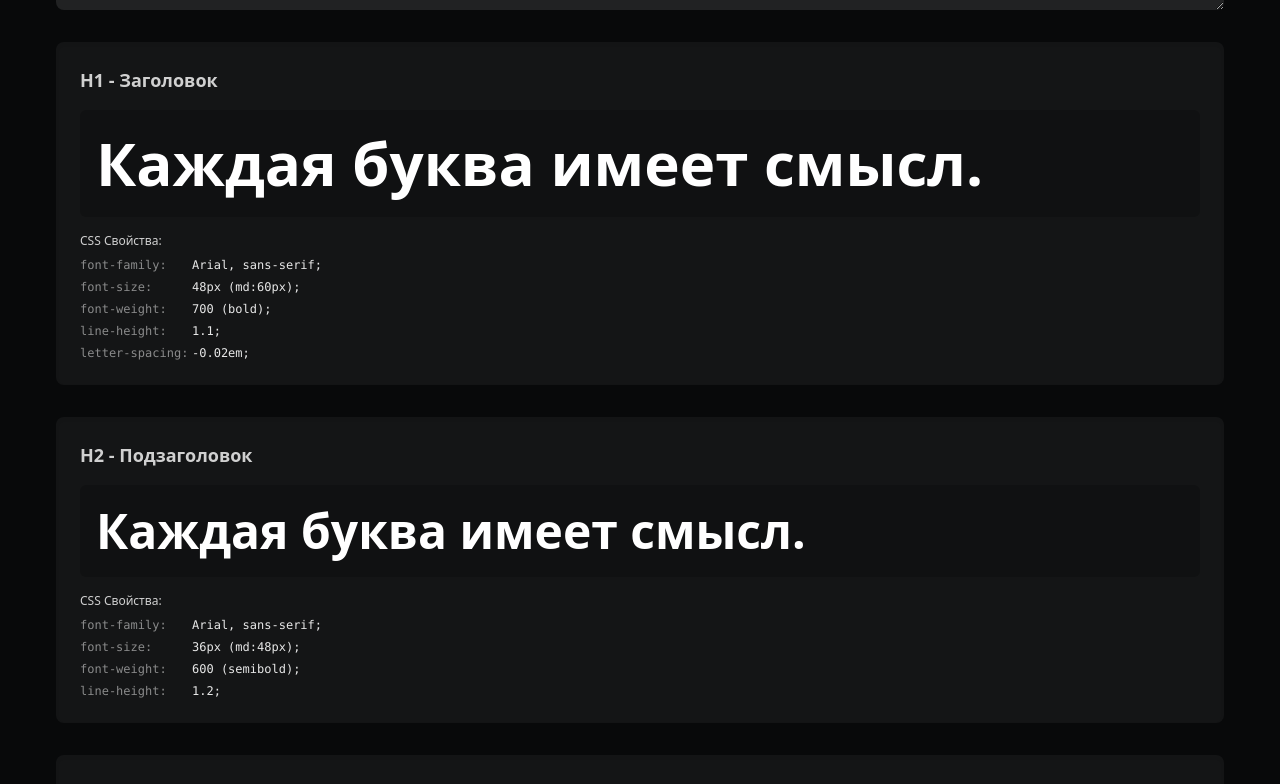
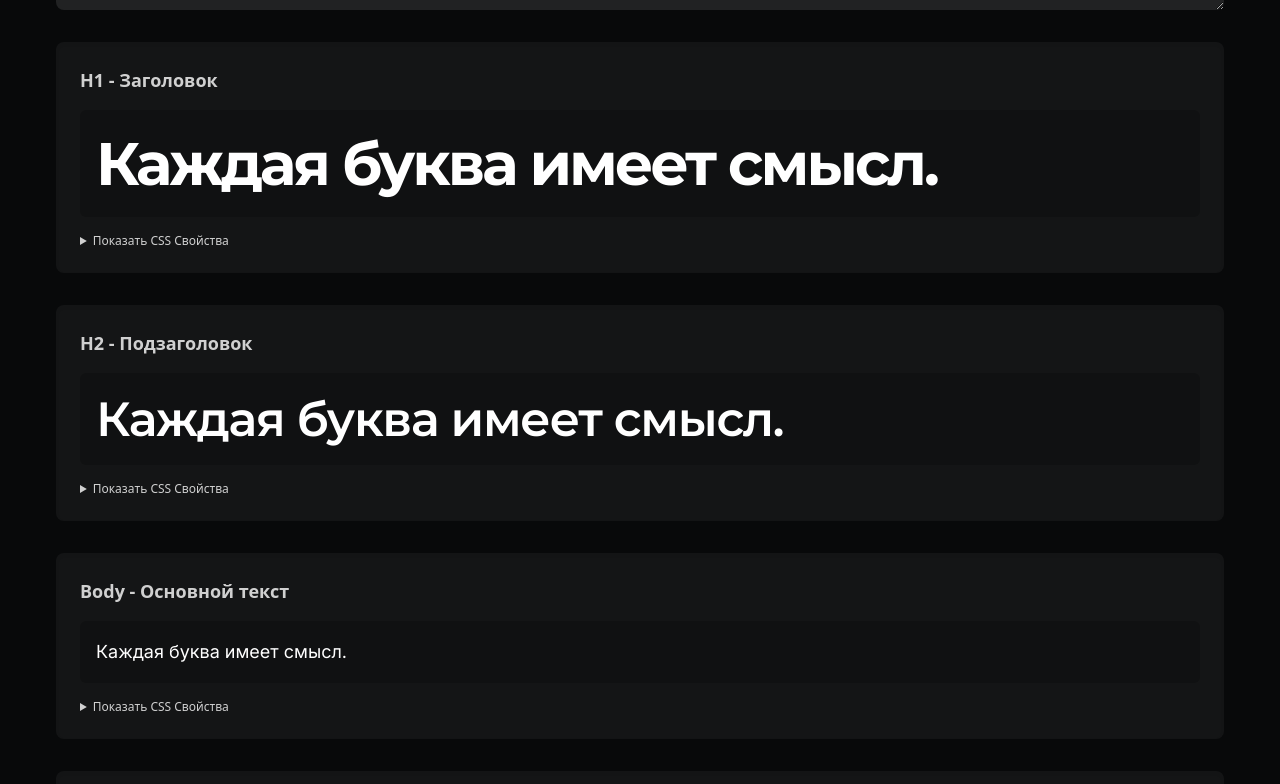
Before and after one commit to adscompass/brand-hub, a Svelte app in the folder client/: page / in a window 1280 px wide. Shown: the part 1997-2781 px from the top of the page. Built offline with nearby package versions, Linux system fonts and the light colour scheme.

Commit message:
feat: add copy styles button to typography playground

```diff
--- a/client/src/App.svelte
+++ b/client/src/App.svelte
@@ -101,46 +101,64 @@
       {
         id: 'heading-1',
         name: 'H1 - Заголовок',
-        className: 'font-bold text-5xl md:text-6xl leading-tight',
+        className:
+          'text-5xl md:text-6xl font-bold leading-tight tracking-tighter',
+        font: 'accident',
         properties: {
-          'font-family': 'Arial, sans-serif',
-          'font-size': '48px (md:60px)',
-          'font-weight': '700 (bold)',
-          'line-height': '1.1',
-          'letter-spacing': '-0.02em',
+          'font-family': {
+            css: 'var(--font-family-accident)',
+            display: '"Montserrat", sans-serif',
+          },
+          'font-size': { css: '3rem', display: '3rem (48px)' },
+          'font-weight': { css: '700', display: '700 (Bold)' },
+          'line-height': { css: '1.1', display: '1.1' },
+          'letter-spacing': { css: '-0.05em', display: '-0.05em' },
         },
       },
       {
         id: 'heading-2',
         name: 'H2 - Подзаголовок',
-        className: 'font-semibold text-4xl md:text-5xl leading-tight',
+        className:
+          'text-4xl md:text-5xl font-semibold leading-tight tracking-tight',
+        font: 'accident',
         properties: {
-          'font-family': 'Arial, sans-serif',
-          'font-size': '36px (md:48px)',
-          'font-weight': '600 (semibold)',
-          'line-height': '1.2',
+          'font-family': {
+            css: 'var(--font-family-accident)',
+            display: '"Montserrat", sans-serif',
+          },
+          'font-size': { css: '2.25rem', display: '2.25rem (36px)' },
+          'font-weight': { css: '600', display: '600 (Semibold)' },
+          'line-height': { css: '1.2', display: '1.2' },
         },
       },
       {
         id: 'body-text',
         name: 'Body - Основной текст',
-        className: 'font-normal text-base md:text-lg leading-relaxed',
+        className: 'text-base md:text-lg font-normal leading-relaxed',
+        font: 'main',
         properties: {
-          'font-family': 'Verdana, sans-serif',
-          'font-size': '16px (md:18px)',
-          'font-weight': '400 (normal)',
-          'line-height': '1.6',
+          'font-family': {
+            css: 'var(--font-family-main)',
+            display: '"Inter", sans-serif',
+          },
+          'font-size': { css: '1rem', display: '1rem (16px)' },
+          'font-weight': { css: '400', display: '400 (Normal)' },
+          'line-height': { css: '1.6', display: '1.6' },
         },
       },
       {
         id: 'caption',
         name: 'Caption - Подпись',
-        className: 'font-light text-xs md:text-sm text-white/70',
+        className: 'text-xs md:text-sm font-light text-white/70',
+        font: 'main',
         properties: {
-          'font-family': 'Verdana, sans-serif',
-          'font-size': '12px (md:14px)',
-          'font-weight': '300 (light)',
-          'line-height': '1.4',
+          'font-family': {
+            css: 'var(--font-family-main)',
+            display: '"Inter", sans-serif',
+          },
+          'font-size': { css: '0.75rem', display: '0.75rem (12px)' },
+          'font-weight': { css: '300', display: '300 (Light)' },
+          'line-height': { css: '1.4', display: '1.4' },
         },
       },
     ],
--- a/client/src/components/ColorCard.svelte
+++ b/client/src/components/ColorCard.svelte
@@ -2,6 +2,7 @@
   import { gestures } from '../lib/actions/gestures.js';
   import convert from 'color-convert';
   import Icon from './Icon.svelte';
+  import { copyToClipboard } from '../lib/utils/copy.js';
 
   let { color } = $props();
   let copied = $state(false);
@@ -48,34 +49,15 @@
     return luma > 0.5 ? '#000000' : '#FFFFFF';
   });
 
-  function copyText() {
+  async function handleCopy() {
     if (exploded || copied) return;
-    const text = currentValue;
-    if (navigator.clipboard && window.isSecureContext) {
-      navigator.clipboard
-        .writeText(text)
-        .then(showCopiedMessage)
-        .catch(() => fallbackCopy(text));
-    } else {
-      fallbackCopy(text);
+    try {
+      await copyToClipboard(currentValue);
+      showCopiedMessage();
+    } catch (err) {
+      console.error('Не удалось скопировать текст цвета:', err);
+      alert('Не удалось скопировать. Пожалуйста, попробуйте вручную.');
     }
-  }
-
-  function fallbackCopy(text) {
-    const textArea = document.createElement('textarea');
-    textArea.value = text;
-    textArea.style.position = 'fixed';
-    textArea.style.top = '-9999px';
-    textArea.style.left = '-9999px';
-    document.body.appendChild(textArea);
-    textArea.focus();
-    textArea.select();
-    try {
-      if (document.execCommand('copy')) showCopiedMessage();
-    } catch (err) {
-      console.error('Fallback-копирование не удалось', err);
-    }
-    document.body.removeChild(textArea);
   }
 
   function showCopiedMessage() {
@@ -123,7 +105,7 @@
     if (arrowButton) {
       cycleFormat(arrowButton.dataset.arrow);
     } else {
-      copyText();
+      handleCopy();
     }
   }
 
@@ -131,7 +113,7 @@
     if (exploded || copied) return;
     if (['Enter', ' '].includes(event.key)) {
       event.preventDefault();
-      copyText();
+      handleCopy();
     } else if (event.key === 'ArrowLeft') {
       event.preventDefault();
       cycleFormat('prev');
--- a/client/src/components/TypographyPlayground.svelte
+++ b/client/src/components/TypographyPlayground.svelte
@@ -1,7 +1,33 @@
 <script>
+  import { copyToClipboard } from '../lib/utils/copy';
+
   let { styles } = $props();
 
   let inputText = $state('Каждая буква имеет смысл.');
+  let copiedState = $state({});
+
+  function generateCssString(style) {
+    const propertiesString = Object.entries(style.properties)
+      .map(([prop, valueObj]) => `  ${prop}: ${valueObj.css};`)
+      .join('\n');
+
+    return `.${style.id} {\n${propertiesString}\n}`;
+  }
+
+  async function handleCopyClick(style) {
+    const cssText = generateCssString(style);
+
+    try {
+      await copyToClipboard(cssText);
+      copiedState[style.id] = true;
+      setTimeout(() => {
+        copiedState[style.id] = false;
+      }, 2000);
+    } catch (err) {
+      console.error('Не удалось скопировать CSS:', err);
+      alert('Не удалось скопировать CSS. Пожалуйста, попробуйте вручную.');
+    }
+  }
 </script>
 
 <div class="flex flex-col gap-8">
@@ -17,24 +43,64 @@
     <div class="flex flex-col gap-4 rounded-lg bg-white/5 p-6 shadow-inner">
       <h3 class="text-lg font-semibold text-white/80">{style.name}</h3>
       <div class="rounded-md bg-black/20 py-4 sm:px-4">
-        <p class={style.className}>
+        <p
+          class="{style.className} {style.font === 'main'
+            ? 'font-main'
+            : 'font-accident'}"
+        >
           {inputText || 'Пустой текст для предпросмотра.'}
         </p>
       </div>
 
-      <div class="space-y-1.5 text-xs">
-        <h4 class="mb-2 font-medium text-white/80">CSS Свойства:</h4>
+      <details class="text-xs">
+        <summary
+          class="cursor-pointer font-medium text-white/80 hover:text-white"
+        >
+          Показать CSS Свойства
+        </summary>
+        <div
+          class="mt-4 flex flex-col gap-4 rounded-md border border-white/10 p-4"
+        >
+          <div class="space-y-1.5">
             <div class="flex flex-col gap-1.5">
-          {#each Object.entries(style.properties) as [prop, value] (prop)}
+              {#each Object.entries(style.properties) as [prop, valueObj] (prop)}
                 <div class="flex items-start">
-              <span class="w-28 shrink-0 font-mono text-white/50">{prop}:</span>
+                  <span class="w-28 shrink-0 font-mono text-white/50"
+                    >{prop}:</span
+                  >
                   <span class="flex-grow break-words font-mono text-white/90"
-                >{value};</span
+                    >{valueObj.display};</span
                   >
                 </div>
               {/each}
             </div>
           </div>
+          <button
+            onclick={() => handleCopyClick(style)}
+            class="mt-2 flex w-full max-w-xs items-center justify-center gap-2 rounded-md bg-white/10 px-3 py-2 text-center text-white/80 transition-colors hover:bg-white/20"
+          >
+            {copiedState[style.id] ? 'Скопировано!' : 'Копировать CSS'}
+          </button>
+        </div>
+      </details>
     </div>
   {/each}
 </div>
+
+<style>
+  @import url('https://fonts.googleapis.com/css2?family=Inter:wght@300;400;600;700&family=Montserrat:wght@600;700&display=swap');
+  :global(:root) {
+    --font-family-main:
+      'Inter', 'SF Pro Text', 'Helvetica Neue', 'Helvetica', 'Roboto', 'Arial',
+      sans-serif;
+    --font-family-accident: 'Montserrat', 'DejaVu Sans', Verdana, sans-serif;
+  }
+
+  :global(.font-main) {
+    font-family: var(--font-family-main);
+  }
+
+  :global(.font-accident) {
+    font-family: var(--font-family-accident);
+  }
+</style>
--- /dev/null
+++ b/client/src/lib/utils/copy.js
@@ -0,0 +1,42 @@
+function fallbackCopy(text) {
+  const textArea = document.createElement('textarea');
+  textArea.value = text;
+
+  textArea.style.position = 'fixed';
+  textArea.style.top = '-9999px';
+  textArea.style.left = '-9999px';
+
+  document.body.appendChild(textArea);
+  textArea.focus();
+  textArea.select();
+
+  let successful = false;
+  try {
+    successful = document.execCommand('copy');
+  } catch (err) {
+    console.error('Fallback-копирование не удалось:', err);
+  }
+
+  document.body.removeChild(textArea);
+  return successful;
+}
+
+export async function copyToClipboard(text) {
+  if (navigator.clipboard && window.isSecureContext) {
+    try {
+      await navigator.clipboard.writeText(text);
+    } catch (err) {
+      console.warn(
+        'Clipboard API не сработал, используется fallback-метод.',
+        err,
+      );
+      if (!fallbackCopy(text)) {
+        throw new Error('Fallback-копирование также не удалось.');
+      }
+    }
+  } else {
+    if (!fallbackCopy(text)) {
+      throw new Error('Fallback-копирование не удалось.');
+    }
+  }
+}
```
Also changed, not shown: client/public/guidelines/stretch-do.png, client/public/guidelines/stretch-dont.png. Lines whose indentation alone changed are shown as unchanged.
